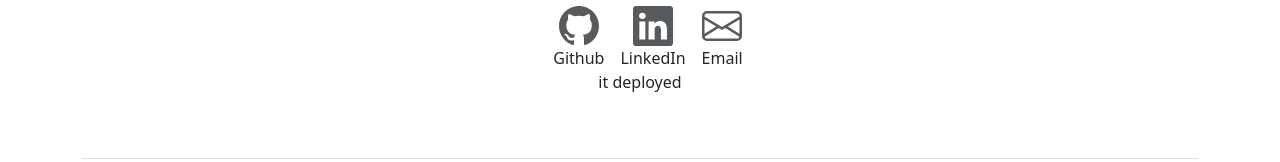
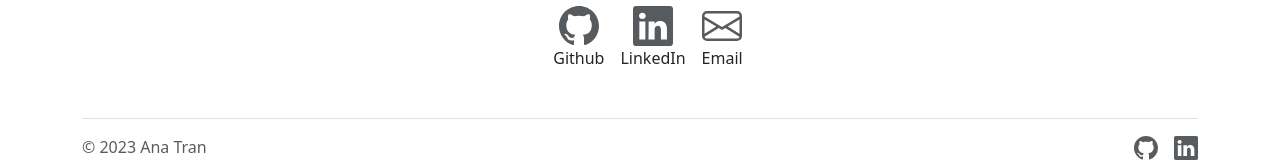
Before and after one commit to Ana-Tran/Ana-Tran.github.io, a React (Create React App) app: page / in a window 1280 px wide. Shown: the part 2149-2311 px from the top of the page. Built offline with nearby package versions, Linux system fonts and the light colour scheme.

Commit message:
Update contact.js
removed testing code

```diff
--- a/src/components/contact.js
+++ b/src/components/contact.js
@@ -67,7 +67,6 @@ export default function contact() {
             <figcaption>Email</figcaption>
           </li>
         </ul>
-        <p>it deployed</p>
       </div>
     </section>
   );
```
